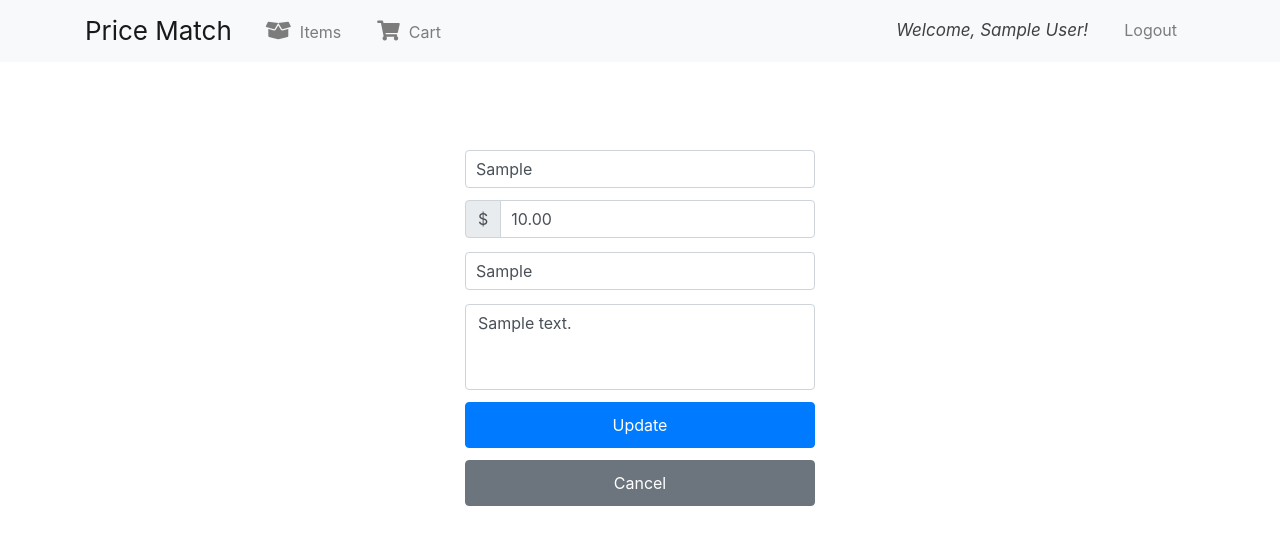
After one commit to richardchen910/Price-Match, a Flask app: page /items/1 in a window 1280 px wide. The commit adds this page. Shown: the top 545 px of the page. Run offline with Flask 2, Linux system fonts and the light colour scheme; the visitor is signed in with stand-in values (Sample User, id 1); tables that the repository leaves empty or names only in its code hold one stand-in row (values such as "Sample post"); some libraries are stand-ins or nearby versions.

Commit message:
Can edit and delete items

```diff
--- a/app.py
+++ b/app.py
@@ -3,7 +3,7 @@
 
 from flask import Flask, render_template, flash, redirect, url_for, session, logging, request
 from flask_mysqldb import MySQL
-from wtforms import ValidationError
+from wtforms import Form, StringField, DecimalField, TextAreaField, validators
 from passlib.hash import sha256_crypt
 import MySQLdb
 from functools import wraps
@@ -145,11 +145,11 @@ def logout():
 @app.route('/items')
 @is_logged_in
 def items():
-	#Create a cursor
+	# Create a cursor
 	cur = mysql.connection.cursor()
 
 	# Get list of items
-	result = cur.execute("SELECT * FROM items i WHERE %s = i.user_id", [session['id']])
+	result = cur.execute("SELECT * FROM items WHERE %s = user_id", [session['id']])
 	if result > 0:
 		items = cur.fetchall()
 		return render_template('items.html', items=items)
@@ -157,11 +157,88 @@ def items():
 		msg = 'No items found'
 		return render_template('items.html', msg=msg)
 
-	#Close connection
+	# Close connection
 	cur.close()
 
 	return render_template('items.html')
 
+
+class ItemForm(Form):
+	item = StringField('', [validators.DataRequired()], render_kw={"placeholder": "Item"})
+	price = DecimalField('', [validators.DataRequired()], render_kw={"placeholder": "0.00"})
+	store = StringField('', [validators.DataRequired()], render_kw={"placeholder": "Store"})
+	description = TextAreaField('', [validators.Length(max=50)], render_kw={"placeholder": "Add description (optional)"})
+
+
+# Single item
+@app.route('/items/<string:id>', methods=['GET', 'POST'])
+@is_logged_in
+def edit_item(id):
+	# Create a cursor
+	cur = mysql.connection.cursor()
+
+	# Get item
+	result = cur.execute("SELECT * FROM items WHERE id = %s", [id])
+	item = cur.fetchone()
+
+	# Get form
+	form = ItemForm(request.form)
+
+	# Set form input values
+	form.item.data = item['item']
+	form.price.data = item['price']
+	form.store.data = item['store']
+	if form.description.data == "-":
+		form.description.data = ""
+	else:
+		form.description.data = item['description']
+
+
+	if request.method == 'POST':
+		item = request.form['item']
+		price = float(request.form['price'])
+		store = request.form['store']
+		description = request.form['description']
+		if description == "":
+			description = "-"
+
+		# Create a cursor
+		cur = mysql.connection.cursor()
+
+		# Get item
+		cur.execute("UPDATE items set item=%s, price=%s, store=%s, description=%s WHERE id = %s", (item, price, store, description, id))
+
+		# Commit to DB
+		mysql.connection.commit()
+
+		# Close connection
+		cur.close()
+
+		flash('Item updated successfully', 'success')
+
+		return redirect(url_for('items'))
+
+	return render_template('edit_item.html', form=form)
+
+
+@app.route('/delete_item/<string:id>', methods=['POST'])
+@is_logged_in
+def delete_item(id):
+	# Create cursor
+	cur = mysql.connection.cursor()
+
+	# Delete item
+	cur.execute("DELETE FROM items WHERE id = %s", [id])
+
+	# Commit to DB
+	mysql.connection.commit()
+
+	# Close connection
+	cur.close()
+
+	flash('Item deleted successfully', 'success')
+
+	return redirect(url_for('items'))
 
 
 # Add item
@@ -195,6 +272,8 @@ def add_item():
 	return render_template('add_item.html')
 
 
+
+
 @app.route('/cart')
 @is_logged_in
 def cart():
--- /dev/null
+++ b/templates/edit_item.html
@@ -0,0 +1,85 @@
+{% extends 'layout.html' %}
+
+{% block body %}
+	{% from "includes/_formhelpers.html" import render_field %}
+	<form method="POST" action="">
+		<div class="form-group row">
+			<div class="col-md-4 offset-md-4">
+				{{ render_field(form.item, class_="form-control") }}
+			</div>
+		</div>
+		<div class="form-group row" style="margin-bottom: -10px">
+			<div class="col-md-4 offset-md-4">
+				<div class="input-group" style="margin-bottom: 0">
+					<div class="input-group-prepend">
+						<span class="input-group-text">$</span>
+					</div>
+					{{ render_field(form.price, class_="form-control", **{'type': 'number', 'min': '0', 'step': '0.01'}) }}
+				</div>
+			</div>
+		</div>
+		<div class="form-group row" style="margin-bottom: -10px">
+			<div class="col-md-4 offset-md-4">
+				{{ render_field(form.store, class_="form-control") }}
+			</div>
+		</div>
+		<div class="form-group row">
+			<div class="col-md-4 offset-md-4">
+				{{ render_field(form.description, class_="form-control", rows='3') }}
+			</div>
+		</div>
+		<div class="form-group row">
+			<div class="col-md-4 offset-md-4">
+				<input class="btn btn-primary" type="submit" value="Update">
+			</div>
+		</div>
+		<div class="form-group row">
+			<div class="col-md-4 offset-md-4">
+				<a class="btn btn-secondary" href="/items" style="width: 100%; padding: 10px">Cancel</a>
+			</div>
+		</div>
+	</form>
+{% endblock %}
+	<!--
+	<form method="POST" action="">
+		<div class="form-group row">
+			<label for="item"></label>
+			<div class="col-md-4 offset-md-4">
+				<input id="item" class="form-control" type="text" placeholder="Item" autocomplete="off" name="item" required>
+			</div>
+		</div>
+		<div class="form-group row">
+			<div class="col-md-4 offset-md-4">
+				<div class="input-group" style="margin-bottom: 0">
+					<div class="input-group-prepend">
+						<span class="input-group-text">$</span>
+					</div>
+					<label for="price"></label>
+					<input id="price" class="form-control" type="number" min="0" step="0.01" placeholder="0.00" autocomplete="off" name="price" required>
+				</div>
+			</div>
+		</div>
+		<div class="form-group row">
+			<label for="store"></label>
+			<div class="col-md-4 offset-md-4">
+				<input id="store" class="form-control" type="text" placeholder="Store" autocomplete="off" name="store" required>
+			</div>
+		</div>
+		<div class="form-group row">
+			<div class="col-md-4 offset-md-4">
+				<textarea class="form-control" type="text" placeholder="Add description (optional)" maxlength="50" rows="3" name="description"></textarea>
+			</div>
+		</div>
+		<div class="form-group row">
+			<label for="submit"></label>
+			<div class="col-md-4 offset-md-4">
+				<input id="submit" class="form-control btn btn-primary" type="submit" value="Update">
+			</div>
+		</div>
+		<div class="form-group row">
+			<div class="col-md-4 offset-md-4">
+				<a class="btn btn-secondary" href="/items" style="width: 100%; padding: 10px">Cancel</a>
+			</div>
+		</div>
+	</form>
+-->
--- a/templates/layout.html
+++ b/templates/layout.html
@@ -14,23 +14,10 @@
 		padding: 0;
 	}
 
-	#navbarsExampleDefault {
-		height: 150%;
-		padding: 0;
-	}
-
-	ul.navbar-nav {
-		height: 150%;
-	}
-
 	.nav-item {
 		padding: 10px;
 	}
-/*
-	.nav-item:hover {
-		background-color: #e6e6e6;
-	}
-*/
+
 	.row-spacer {
 		padding: 20px;
 	}
@@ -71,6 +58,18 @@
 	  background-color: #f8f8f8;
 	}
 
+	#delete-btn {
+		padding: 0;
+		cursor: pointer;
+		border: white;
+		background-color: white;
+		outline: none;
+	}
+
+	#delete-btn:click {
+		color: lightgray;
+	}
+
 </style>
 
 </head>
@@ -89,11 +88,5 @@
 	<script src="https://ajax.googleapis.com/ajax/libs/jquery/3.3.1/jquery.min.js"></script>
 	<script src="https://stackpath.bootstrapcdn.com/bootstrap/4.1.1/js/bootstrap.min.js"></script>
 
-	<script>
-		$(document).ready(function() {
-			var height = $("#navbarsExampleDefault").css("height");
-		});
-	</script>
-
 </body>
 </html>
```
Also changed, not shown: templates/items.html (+8 -2 lines).
